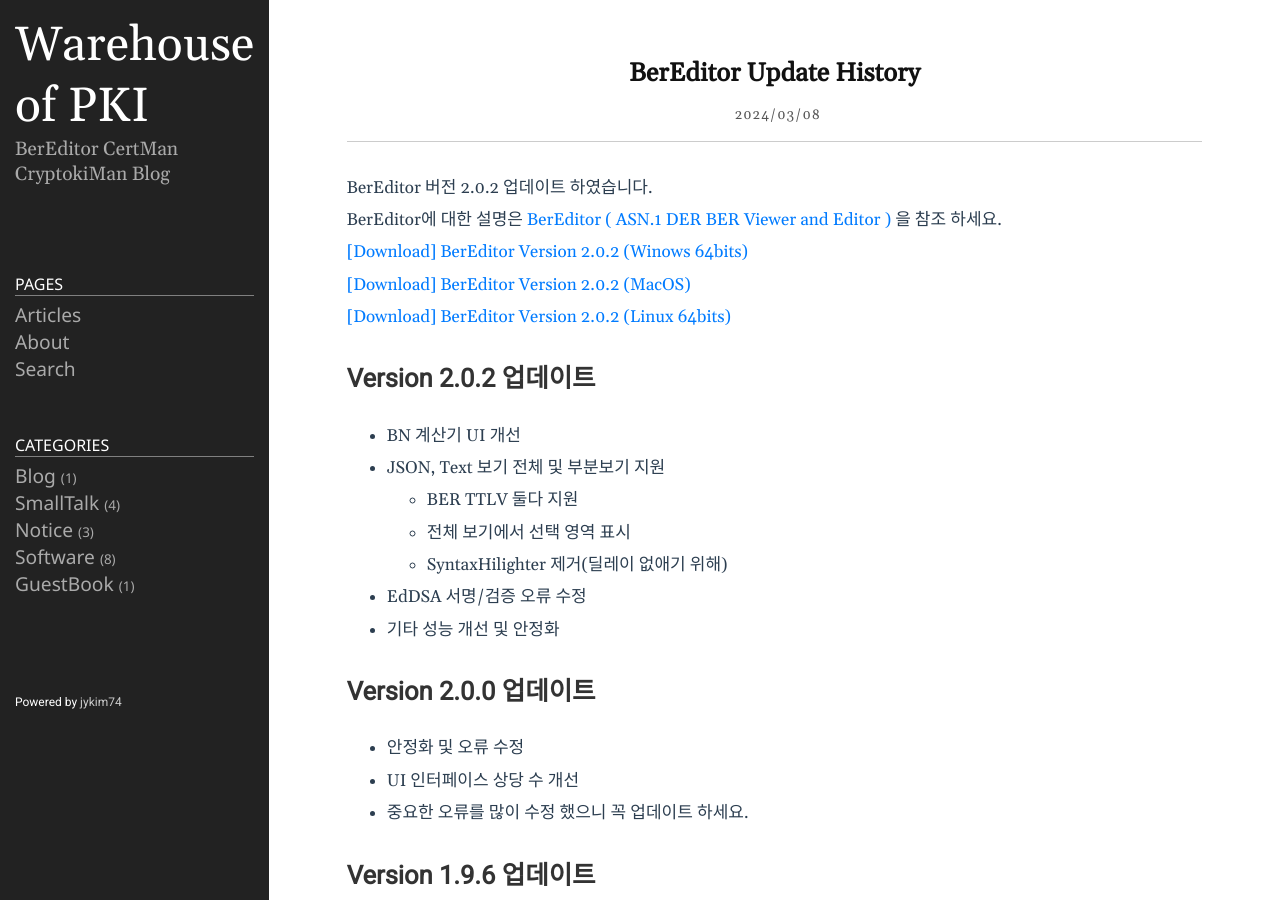
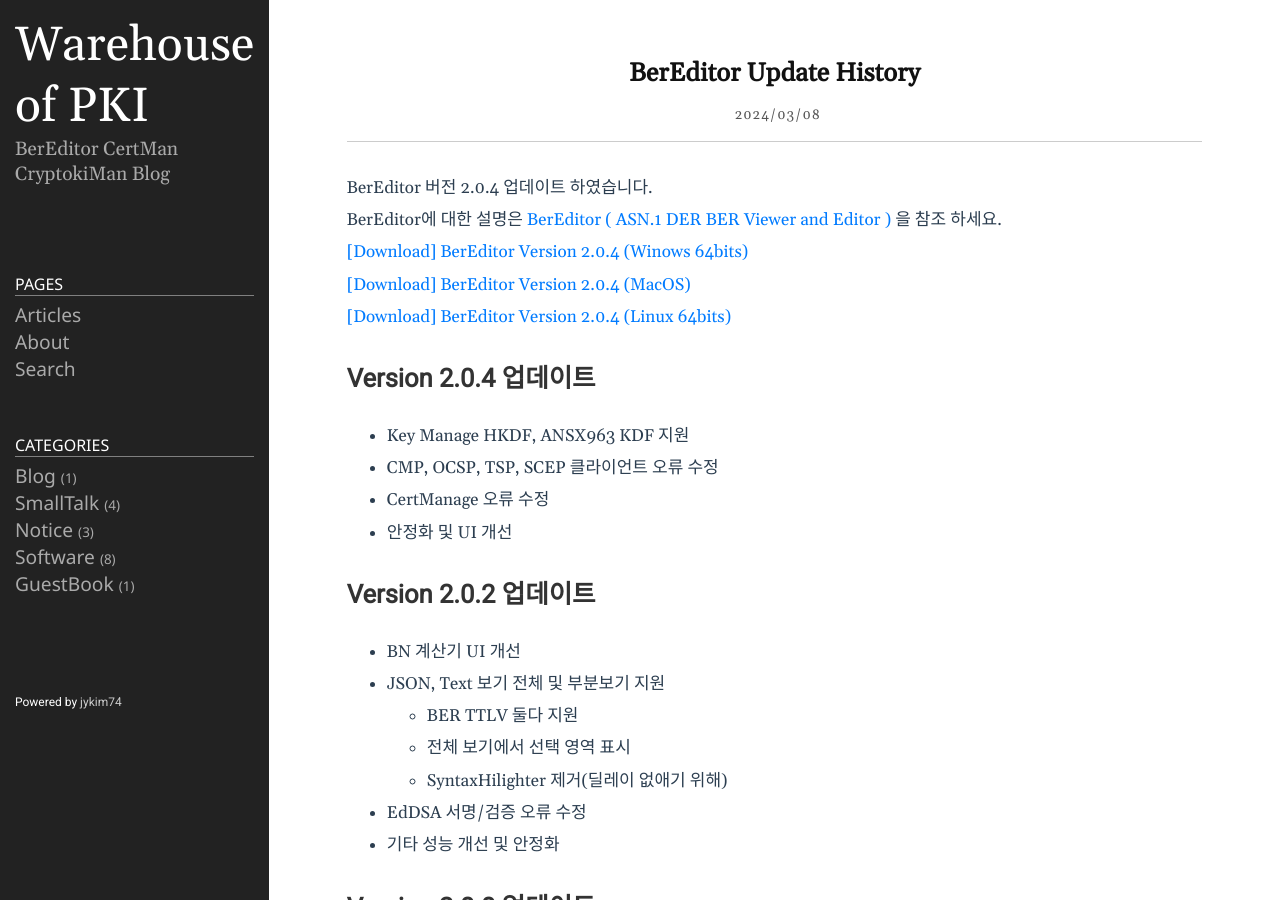
Before and after one commit to jykim74/jykim74.github.io, a Jekyll site: the page built from _posts/2024-03-08-BerEditorUpdate.md, in a window 1280 px wide and 900 px high. Built offline with Jekyll 4.4.1, drawn with Linux system fonts in a browser that asks for light colours; nearby versions of some CDN libraries; comment, search, counter and statistics services are not loaded.

Commit message:
BerEditor Version 2.0.4 전체 적용

```diff
--- a/_posts/2023-04-13-BerEditor.markdown
+++ b/_posts/2023-04-13-BerEditor.markdown
@@ -16,11 +16,11 @@
 
 This is a program I made personally, so if you have any questions or bugs, use [Google Groups]( https://groups.google.com/g/bereditor, "Google Groups" )
 
-[[Download] BerEditor Version 2.0.2 (Win64)]( https://jykim74.github.io/msi/BerEditor-enV202.msi "BerEditor" )
+[[Download] BerEditor Version 2.0.4 (Win64)]( https://jykim74.github.io/msi/BerEditor-enV204.msi "BerEditor" )
 
-[[Download] BerEditor Version 2.0.2 (MacOS)]( https://jykim74.github.io/dmg/BerEditorV202.dmg "BerEditor" )
+[[Download] BerEditor Version 2.0.4 (MacOS)]( https://jykim74.github.io/dmg/BerEditorV204.dmg "BerEditor" )
 
-[[Download] BerEditor Version 2.0.2 (Linux64)]( https://jykim74.github.io/zip/BerEditorV202.zip "BerEditor" )
+[[Download] BerEditor Version 2.0.4 (Linux64)]( https://jykim74.github.io/zip/BerEditorV204.zip "BerEditor" )
 
 If you would like to receive a license, simply write a request in [Free License Request](https::/jykim7.mycafe24.com/user_reg.php) and you can receive a trial (30-day) license.
 Of course, you can apply for a license multiple times.
--- a/_posts/2024-03-08-BerEditorUpdate.md
+++ b/_posts/2024-03-08-BerEditorUpdate.md
@@ -4,12 +4,18 @@
 tags: [ASN.1,ASN.1 viewer, BER, BER reader, BER viewer, DER ,DER reader]
 category: Software
 ---
-BerEditor 버전 2.0.2 업데이트 하였습니다.
+BerEditor 버전 2.0.4 업데이트 하였습니다.
 BerEditor에 대한 설명은 [BerEditor ( ASN.1 DER BER Viewer and Editor )](https://jykim74.tistory.com/36) 을 참조 하세요.
 
-[\[Download\] BerEditor Version 2.0.2 (Winows 64bits)](https://jykim74.github.io/msi/BerEditor-enV202.msi)
-[\[Download\] BerEditor Version 2.0.2 (MacOS)](https://jykim74.github.io/dmg/BerEditorV202.dmg)
-[\[Download\] BerEditor Version 2.0.2 (Linux 64bits)](https://jykim74.github.io/zip/BerEditorV202.zip)
+[\[Download\] BerEditor Version 2.0.4 (Winows 64bits)](https://jykim74.github.io/msi/BerEditor-enV204.msi)
+[\[Download\] BerEditor Version 2.0.4 (MacOS)](https://jykim74.github.io/dmg/BerEditorV204.dmg)
+[\[Download\] BerEditor Version 2.0.4 (Linux 64bits)](https://jykim74.github.io/zip/BerEditorV204.zip)
+
+## Version 2.0.4 업데이트
+- Key Manage HKDF, ANSX963 KDF 지원
+- CMP, OCSP, TSP, SCEP 클라이언트 오류 수정
+- CertManage 오류 수정
+- 안정화 및 UI 개선
 
 ## Version 2.0.2 업데이트
 - BN 계산기 UI 개선
--- a/appcast/bereditor_appcast_mac.xml
+++ b/appcast/bereditor_appcast_mac.xml
@@ -5,10 +5,10 @@
 		<description>Feed for BerEditor updates</description>
 		<language>en</language>
 		<item>
-			<title>Version 2.0.2</title>
+			<title>Version 2.0.4</title>
 			<sparkle:releaseNotesLink>https://jykim74.github.io/software/2024/03/08/BerEditorUpdate.html</sparkle:releaseNotesLink>
-			<enclosure url="https://jykim74.github.io/dmg/BerEditorV202.dmg" sparkle:version="2.0.2"
-			sparkle:edSignature="xBuiu+0I1oINK7lxcADNDugYApfDPV3D+GuaMn1GWnllNv+XgB4Z5OlpRQ2j0kOOiGlh1BAZoWwOyu/rUVgUAA==" length="16165917"
+			<enclosure url="https://jykim74.github.io/dmg/BerEditorV204.dmg" sparkle:version="2.0.4"
+			sparkle:edSignature="TMsp9nIAZormcikZFVGpe0o0ZxK+0uWV0o7Ze43GcrMQzTXRHPEYEG4pxidwgwVMmsS8ihQHZlEUTi9fsqzgCw==" length="16191841"
 			type="application/octet-stream"/>
 		</item>
 	</channel>
--- a/appcast/bereditor_appcast_mac2.xml
+++ b/appcast/bereditor_appcast_mac2.xml
@@ -5,10 +5,10 @@
 		<description>Feed for BerEditor updates</description>
 		<language>en</language>
 		<item>
-			<title>Version 2.0.2</title>
+			<title>Version 2.0.4</title>
 			<sparkle:releaseNotesLink>https://jykim74.github.io/software/2024/03/08/BerEditorUpdate.html</sparkle:releaseNotesLink>
-			<enclosure url="https://jykim74.github.io/dmg/BerEditorV202.dmg" sparkle:version="2.0.2"
-			sparkle:edSignature="xBuiu+0I1oINK7lxcADNDugYApfDPV3D+GuaMn1GWnllNv+XgB4Z5OlpRQ2j0kOOiGlh1BAZoWwOyu/rUVgUAA==" length="16165917"
+			<enclosure url="https://jykim74.github.io/dmg/BerEditorV204.dmg" sparkle:version="2.0.4"
+			sparkle:edSignature="TMsp9nIAZormcikZFVGpe0o0ZxK+0uWV0o7Ze43GcrMQzTXRHPEYEG4pxidwgwVMmsS8ihQHZlEUTi9fsqzgCw==" length="16191841"
 			type="application/octet-stream"/>
 		</item>
 	</channel>
--- a/appcast/bereditor_appcast_mac_ko.xml
+++ b/appcast/bereditor_appcast_mac_ko.xml
@@ -5,10 +5,10 @@
 		<description>Feed for BerEditor updates</description>
 		<language>en</language>
 		<item>
-			<title>Version 2.0.2</title>
+			<title>Version 2.0.4</title>
 			<sparkle:releaseNotesLink>https://jykim74.github.io/software/2024/03/08/BerEditorUpdate.html</sparkle:releaseNotesLink>
-			<enclosure url="https://jykim74.github.io/dmg/BerEditorV202.dmg" sparkle:version="2.0.2"
-			sparkle:edSignature="xBuiu+0I1oINK7lxcADNDugYApfDPV3D+GuaMn1GWnllNv+XgB4Z5OlpRQ2j0kOOiGlh1BAZoWwOyu/rUVgUAA==" length="16165917"
+			<enclosure url="https://jykim74.github.io/dmg/BerEditorV204.dmg" sparkle:version="2.0.4"
+			sparkle:edSignature="TMsp9nIAZormcikZFVGpe0o0ZxK+0uWV0o7Ze43GcrMQzTXRHPEYEG4pxidwgwVMmsS8ihQHZlEUTi9fsqzgCw==" length="16191841"
 			type="application/octet-stream"/>
 		</item>
 	</channel>
--- a/appcast/bereditor_appcast_win.xml
+++ b/appcast/bereditor_appcast_win.xml
@@ -5,9 +5,9 @@
 		<description>Feed for BerEditor updates</description>
 		<language>en</language>
 		<item>
-			<title>Version 2.0.2</title>
+			<title>Version 2.0.4</title>
 			<sparkle:releaseNotesLink>https://jykim74.github.io/software/2024/03/08/BerEditorUpdate.html</sparkle:releaseNotesLink>
-			<enclosure url="https://jykim74.github.io/msi/BerEditor-enV202.msi" sparkle:version="2.0.2" length="0" type="application/octet-stream"/>
+			<enclosure url="https://jykim74.github.io/msi/BerEditor-enV204.msi" sparkle:version="2.0.4" length="0" type="application/octet-stream"/>
 		</item>
 	</channel>
 </rss>
--- a/appcast/bereditor_appcast_win_ko.xml
+++ b/appcast/bereditor_appcast_win_ko.xml
@@ -5,9 +5,9 @@
 		<description>Feed for BerEditor updates</description>
 		<language>en</language>
 		<item>
-			<title>Version 2.0.2</title>
+			<title>Version 2.0.4</title>
 			<sparkle:releaseNotesLink>https://jykim74.github.io/software/2024/03/08/BerEditorUpdate.html</sparkle:releaseNotesLink>
-			<enclosure url="https://jykim74.github.io/msi/BerEditor-enV202.msi" sparkle:version="2.0.2" length="0" type="application/octet-stream"/>
+			<enclosure url="https://jykim74.github.io/msi/BerEditor-enV204.msi" sparkle:version="2.0.4" length="0" type="application/octet-stream"/>
 		</item>
 	</channel>
 </rss>
```
Also changed, not shown: 1 other file.
